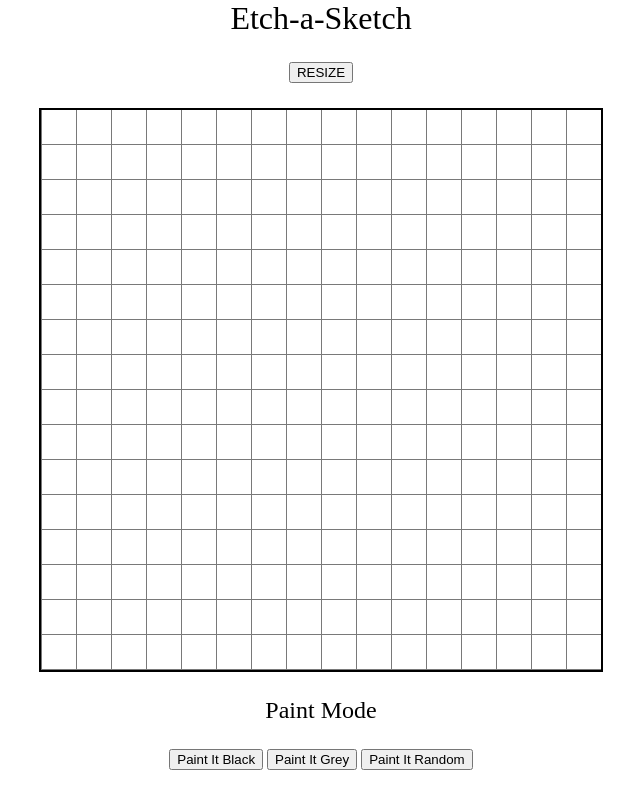
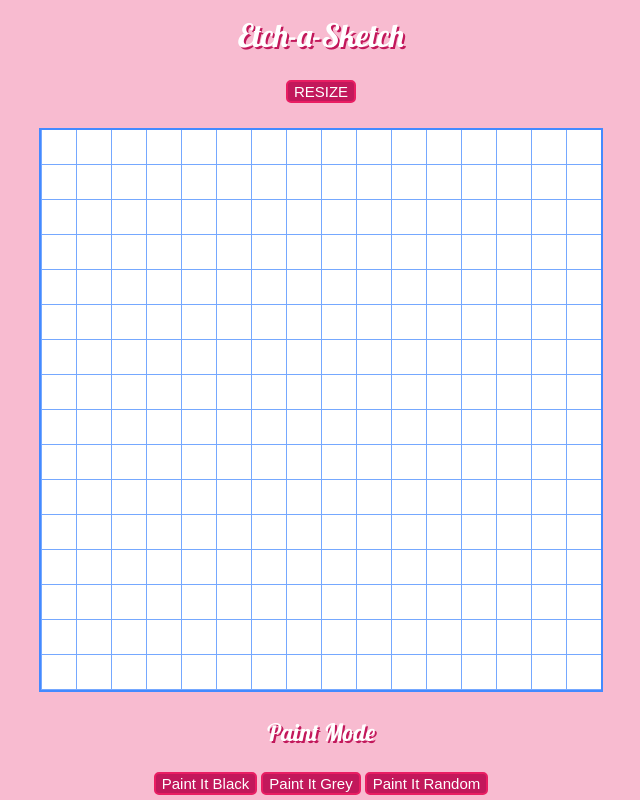
Before and after one commit to El-Pea/etch-a-sketch, a plain HTML site: page index.html in a window 1280 px wide. Shown: the whole page, without its empty margins (319-959 px from the left). Drawn offline with Linux system fonts and the light colour scheme.

Commit message:
touched up colors and big font

```diff
--- a/index.html
+++ b/index.html
@@ -4,6 +4,8 @@
     <meta charset="utf-8">
     <title>Etch-a-Sketch</title>
     <link rel="stylesheet" href="style.css">
+    <link rel="preconnect" href="https://fonts.gstatic.com">
+    <link href="https://fonts.googleapis.com/css2?family=Lobster&display=swap" rel="stylesheet">
 </head>
 <body>
     <h1>Etch-a-Sketch</h1>
--- a/style.css
+++ b/style.css
@@ -27,17 +27,26 @@ html {
       text-align: center;
   }
 
+  body{
+    background-color: #F8BBD0;
+  }
+
+  h1{
+    margin-top: 15px;
+  }
+
   #grid-target{
       margin: 25px auto;
       height: 564px;
       width: 564px;
-      border: 2px solid black;
+      border: 2px solid #448AFF;
   }
   .gridlet{
       /*border: 1px solid rgb(121, 121, 121);*/
-      border-left: 1px solid rgb(121, 121, 121);
-      border-bottom: 1px solid rgb(121, 121, 121);;
+      border-left: 1px solid #75a8ff;
+      border-bottom: 1px solid #75a8ff;
       float: right;
+      background-color: white;
   }
   #resize-button{
       margin: 25px 0 auto;
@@ -46,3 +55,21 @@ html {
   #button-header{
       margin-bottom: 25px;
   }
+
+  #resize-button, .paint-mode{
+    color: #FFFFFF;
+    background-color: #C2185B;
+    border: 2px solid #E91E63;
+    border-radius: 5px;
+    font-size: 15px;
+  }
+
+  h1, #button-header{
+    color: #FFF;
+    font-family: 'Lobster', cursive;
+    text-shadow: 2px 2px #C2185B;
+  }
+
+  #resize-button:hover, .paint-mode:hover{
+    color:hsl(218, 100%, 93%);
+  }
```
